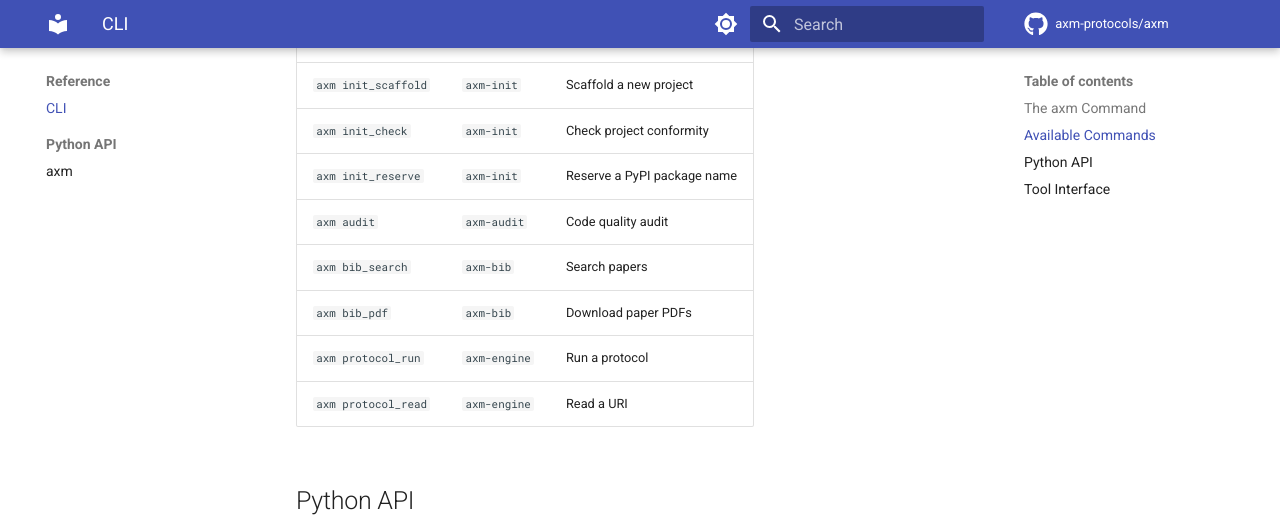
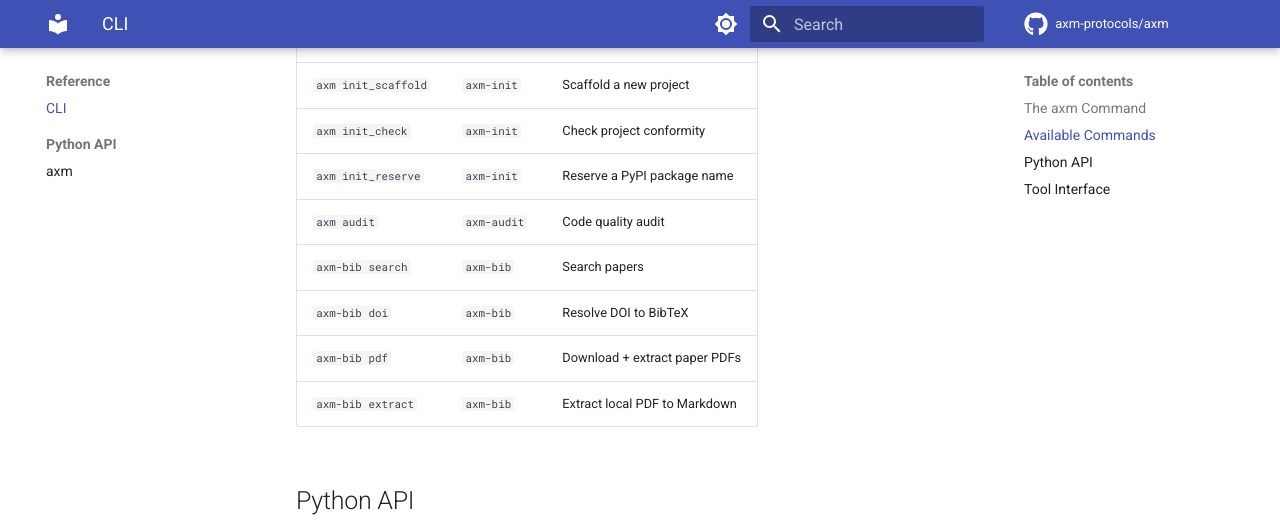
Before and after one commit to axm-protocols/axm-forge, an MkDocs documentation site: the page built from docs/reference/cli.md, in a window 1280 px wide and 900 px high, scrolled down 495 px, cut to the strip 0-530 px from the top of the window. Built offline with MkDocs 1.6.1 and Material for MkDocs 9.7.7, drawn with Linux system fonts in a browser that asks for light colours; comment, search, counter and statistics services are not loaded.

Commit message:
doc: updating cli information

```diff
--- a/docs/reference/cli.md
+++ b/docs/reference/cli.md
@@ -19,10 +19,10 @@
 | `axm init_check` | `axm-init` | Check project conformity |
 | `axm init_reserve` | `axm-init` | Reserve a PyPI package name |
 | `axm audit` | `axm-audit` | Code quality audit |
-| `axm bib_search` | `axm-bib` | Search papers |
-| `axm bib_pdf` | `axm-bib` | Download paper PDFs |
-| `axm protocol_run` | `axm-engine` | Run a protocol |
-| `axm protocol_read` | `axm-engine` | Read a URI |
+| `axm-bib search` | `axm-bib` | Search papers |
+| `axm-bib doi` | `axm-bib` | Resolve DOI to BibTeX |
+| `axm-bib pdf` | `axm-bib` | Download + extract paper PDFs |
+| `axm-bib extract` | `axm-bib` | Extract local PDF to Markdown |
 
 ## Python API
 
```
Also changed, not shown: README.md (+1 -2 lines), docs/tutorials/getting-started.md (+2 -4 lines).
